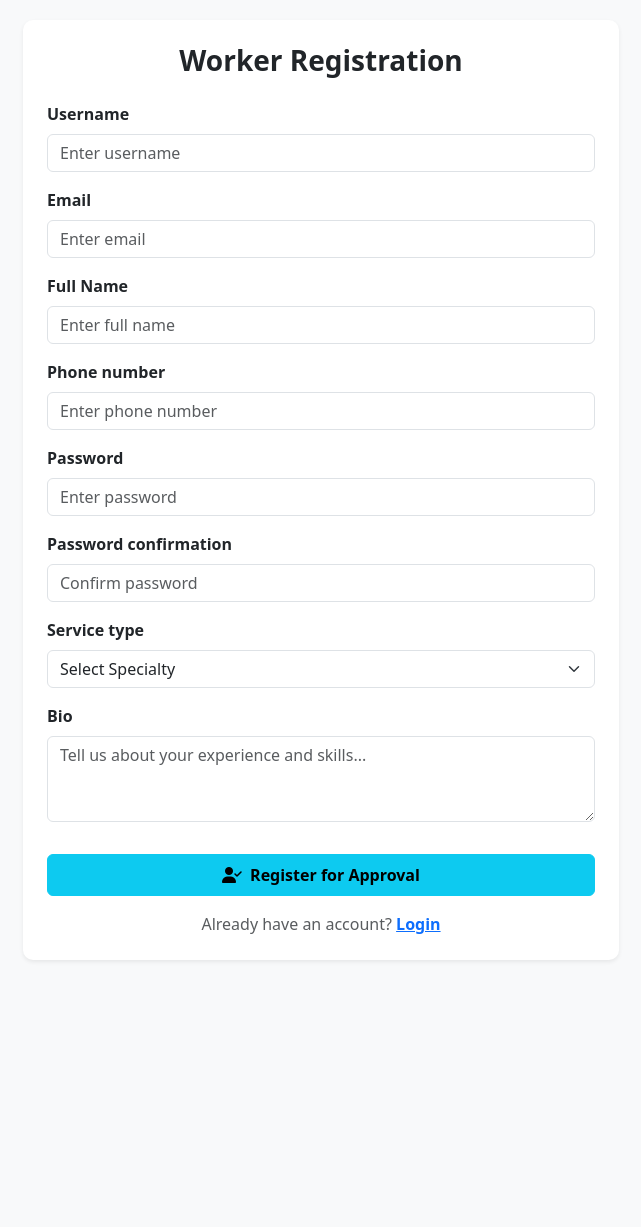
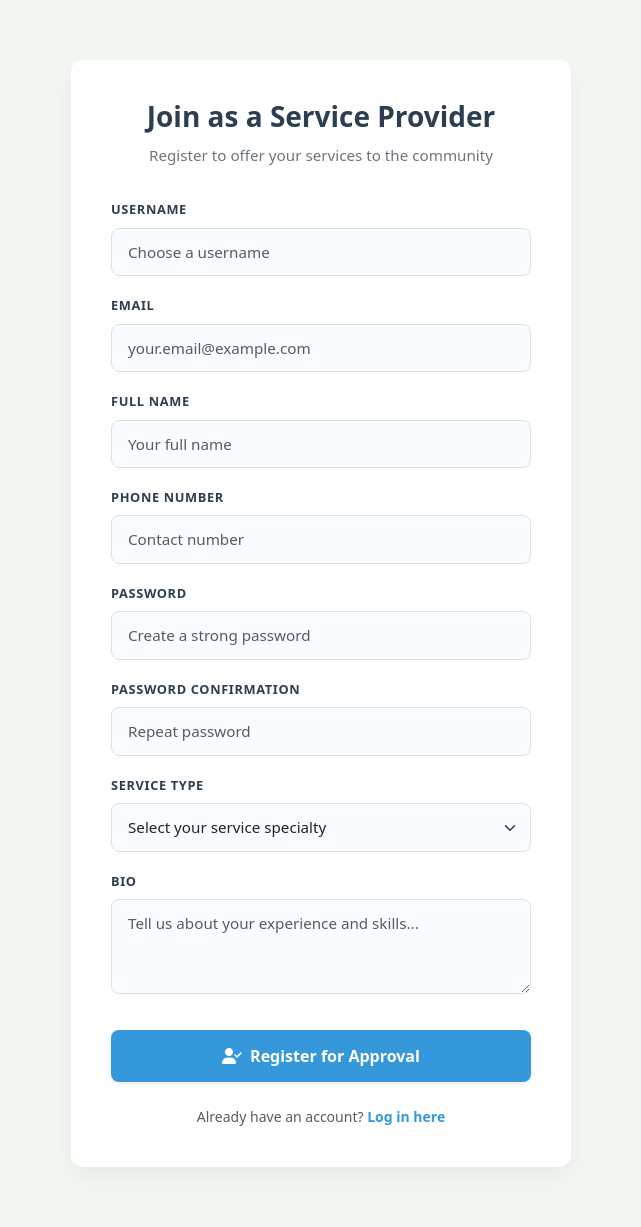
Before and after one commit to Minha112/neighborhood, a Django app: page /accounts/register/worker/ in a window 1280 px wide. Shown: the whole page, without its empty margins (319-960 px from the left). Before the commit the page ends 961 px from the top, so only its background shows below. Run offline with Django 5.2, Linux system fonts and the light colour scheme.

Commit message:
finalized project

```diff
--- a/templates/accounts/register_worker.html
+++ b/templates/accounts/register_worker.html
@@ -2,16 +2,123 @@
 
 {% block title %}Worker Registration - Neighborhood Help{% endblock %}
 
+{% block extra_css %}
+<style>
+    body {
+        background-color: #f2f7f2;
+    }
+
+    .registration-container {
+        min-height: calc(100vh - 56px);
+        display: flex;
+        align-items: center;
+        justify-content: center;
+        padding: 40px 20px;
+    }
+
+    .registration-card {
+        background: #fff;
+        border-radius: 12px;
+        box-shadow: 0 10px 25px rgba(0, 0, 0, 0.05);
+        width: 100%;
+        max-width: 500px;
+        padding: 40px;
+        border: none;
+    }
+
+    .registration-header {
+        text-align: center;
+        margin-bottom: 30px;
+    }
+
+    .registration-header h3 {
+        font-weight: 700;
+        color: #2c3e50;
+        margin-bottom: 10px;
+    }
+
+    .registration-header p {
+        color: #6c757d;
+        font-size: 0.95rem;
+    }
+
+    .form-label {
+        font-size: 0.8rem;
+        font-weight: 700;
+        text-transform: uppercase;
+        letter-spacing: 0.05em;
+        color: #2c3e50;
+        margin-bottom: 8px;
+    }
+
+    .form-control,
+    .form-select,
+    textarea.form-control {
+        padding: 12px 16px;
+        border-radius: 8px;
+        border: 1px solid #e0e0e0;
+        background-color: #f8fbff;
+        font-size: 0.95rem;
+        transition: all 0.2s;
+    }
+
+    .form-control:focus,
+    .form-select:focus,
+    textarea.form-control:focus {
+        border-color: #3498db;
+        box-shadow: 0 0 0 4px rgba(52, 152, 219, 0.1);
+        background-color: #ffffff;
+    }
+
+    .btn-register {
+        background-color: #3498db;
+        border: none;
+        color: white;
+        padding: 14px;
+        border-radius: 8px;
+        font-weight: 600;
+        font-size: 1rem;
+        width: 100%;
+        margin-top: 20px;
+        transition: background-color 0.2s;
+    }
+
+    .btn-register:hover {
+        background-color: #2980b9;
+        color: white;
+    }
+
+    .login-link {
+        text-decoration: none;
+        color: #3498db;
+        font-weight: 600;
+        transition: color 0.2s;
+    }
+
+    .login-link:hover {
+        color: #2980b9;
+    }
+
+    .alert-error {
+        background-color: #f8d7da;
+        border-color: #f5c6cb;
+        color: #721c24;
+    }
+</style>
+{% endblock %}
+
 {% block content %}
-<div class="row justify-content-center">
-    <div class="col-md-6">
-        <div class="card p-4 shadow-sm">
-            <h3 class="text-center mb-4 fw-bold">Worker Registration</h3>
+<div class="registration-container">
+    <div class="registration-card">
+        <div class="registration-header">
+            <h3>Join as a Service Provider</h3>
+            <p>Register to offer your services to the community</p>
+        </div>
 
         <!-- Messages Section -->
         {% if messages %}
         {% for message in messages %}
-                <div class="alert alert-{{ message.tags }} alert-dismissible fade show mb-4" role="alert" style="{% if message.tags == 'error' %}background-color: #f8d7da; border-color: #f5c6cb; color: #721c24;{% endif %}">
+        <div class="alert alert-{{ message.tags }} {% if 'error' in message.tags %}alert-error{% endif %} alert-dismissible fade show mb-4" role="alert">
             <i class="fas fa-exclamation-circle me-2"></i>
             <strong>{{ message }}</strong>
             <button type="button" class="btn-close" data-bs-dismiss="alert" aria-label="Close"></button>
@@ -23,43 +130,49 @@
             {% csrf_token %}
             {% for field in form %}
             <div class="mb-3">
-                    <label class="form-label fw-bold">{{ field.label }}</label>
+                <label class="form-label">{{ field.label }}</label>
 
-                    <!-- Display Field Errors in Red -->
+                <!-- Display Field Errors -->
                 {% if field.errors %}
-                        <div class="alert alert-danger py-2 px-3 mb-2" role="alert">
-                            <i class="fas fa-times-circle me-2"></i>
+                <div class="alert alert-danger py-2 px-3 mb-2 small" role="alert">
                     {% for error in field.errors %}
-                                <small class="d-block">{{ error }}</small>
+                    <div class="d-flex align-items-center">
+                        <i class="fas fa-times-circle me-2"></i> {{ error }}
+                    </div>
                     {% endfor %}
                 </div>
                 {% endif %}
 
+                <div class="form-control-wrap">
                     {% if field.name == 'bio' %}
-                    <textarea name="bio" class="form-control {% if field.errors %}is-invalid{% endif %}" rows="3" placeholder="Tell us about your experience and skills..."></textarea>
+                    <textarea name="bio" class="form-control {% if field.errors %}is-invalid{% endif %}" rows="3"
+                        placeholder="Tell us about your experience and skills..."></textarea>
                     {% elif field.name == 'service_type' %}
-                    <select name="service_type" class="form-select {% if field.errors %}is-invalid{% endif %}" required>
-                        <option value="">Select Specialty</option>
+                    <select name="service_type" class="form-select {% if field.errors %}is-invalid{% endif %}" {% if field.field.required %}required{% endif %}>
+                        <option value="">Select your service specialty</option>
                         {% for val, label in field.field.choices %}
                         <option value="{{ val }}">{{ label }}</option>
                         {% endfor %}
                     </select>
                     {% else %}
-                    <input type="{{ field.field.widget.input_type|default:'text' }}"
-                        name="{{ field.name }}"
-                        class="form-control {% if field.errors %}is-invalid{% endif %}"
-                        {% if field.field.required %}required{% endif %}
-                        placeholder="{% if field.name == 'username' %}Enter username{% elif field.name == 'email' %}Enter email{% elif field.name == 'first_name' %}Enter full name{% elif field.name == 'phone_number' %}Enter phone number{% elif field.name == 'password1' %}Enter password{% elif field.name == 'password2' %}Confirm password{% endif %}">
+                    <input type="{{ field.field.widget.input_type|default:'text' }}" name="{{ field.name }}"
+                        class="form-control {% if field.errors %}is-invalid{% endif %}" {% if field.field.required %}required{% endif %}
+                        placeholder="{% if field.name == 'username' %}Choose a username{% elif field.name == 'email' %}your.email@example.com{% elif field.name == 'first_name' %}Your full name{% elif field.name == 'phone_number' %}Contact number{% elif field.name == 'password1' %}Create a strong password{% elif field.name == 'password2' %}Repeat password{% endif %}">
                     {% endif %}
                 </div>
+            </div>
             {% endfor %}
-                <button type="submit" class="btn btn-info w-100 mt-3 py-2 fw-bold">
+
+            <button type="submit" class="btn-register shadow-sm">
                 <i class="fas fa-user-check me-2"></i>Register for Approval
             </button>
         </form>
-            <div class="text-center mt-3">
-                <p class="mb-0 text-muted">Already have an account? <a href="{% url 'login' %}" class="fw-bold text-primary">Login</a></p>
-            </div>
+
+        <div class="text-center mt-4">
+            <p class="mb-0 text-muted small">
+                Already have an account?
+                <a href="{% url 'login' %}" class="login-link">Log in here</a>
+            </p>
         </div>
     </div>
 </div>
--- a/templates/workers/dashboard.html
+++ b/templates/workers/dashboard.html
@@ -65,8 +65,7 @@
                                                     <div class="mb-3">
                                                         <label
                                                             class="fw-bold d-block small text-muted text-uppercase">Resident</label>
-                                                        <span>{{ booking.service_request.resident.username }} ({{
-                                                            booking.service_request.resident.flat_level }})</span>
+                                                        <span>{{ booking.service_request.resident.username }} ({{ booking.service_request.resident.flat_level }})</span>
                                                     </div>
                                                     <div class="mb-3">
                                                         <label
```
Also changed, not shown: templates/accounts/register_resident.html (+131 -18 lines). Lines whose indentation alone changed are shown as unchanged.
